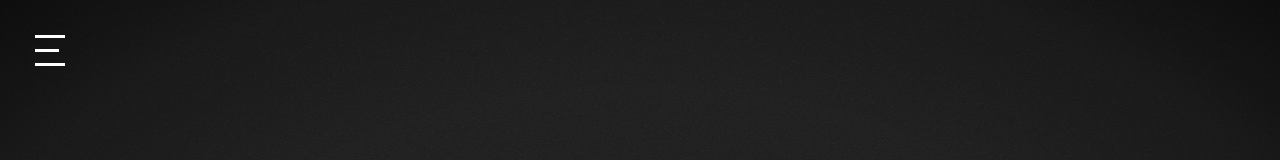
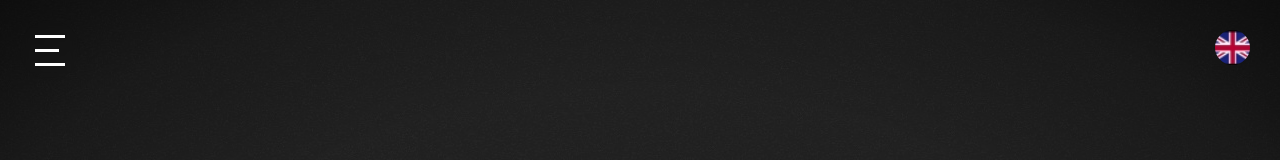
Before and after one commit to Qintavius/portfolio_2K23, a React (Create React App) app: page / in a window 1280 px wide. Shown: the top 160 px of the page. Built offline with nearby package versions, Linux system fonts and the light colour scheme.

Commit message:
[ADD] Add Langage component

```diff
--- a/src/pages/About.jsx
+++ b/src/pages/About.jsx
@@ -5,6 +5,7 @@ import "./About.scss";
 import ScrollLine from "../components/ScrollLine";
 import TextAnimation from "../components/TextAnimation";
 import Bear from "../img/lowPolyBear.png";
+import Langage from "../components/Langage";
 
 const About = () => {
   const { ref, inView } = useInView({
@@ -17,6 +18,7 @@ const About = () => {
       ref={ref}
       className={inView ? "wrapper about wrapper about--show" : "wrapper about"}
     >
+      <Langage />
       <h2 aria-label="à propos">à propos</h2>
       <div className="text-container">
         <p className={inView ? "text--var-1 text--var-1--show" : "text--var-1"}>
--- a/src/pages/About.scss
+++ b/src/pages/About.scss
@@ -23,6 +23,14 @@
       right: initial;
       left: initial;
     }
+  }
+
+  .flag {
+    position: absolute;
+    right: 20px;
+    top: 20px;
+    margin: 10px;
+    z-index: 1;
   }
 
   .text-container {
```
